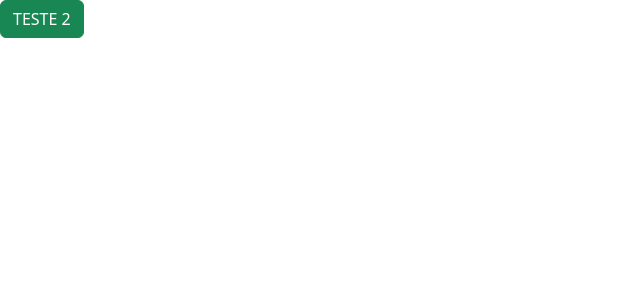
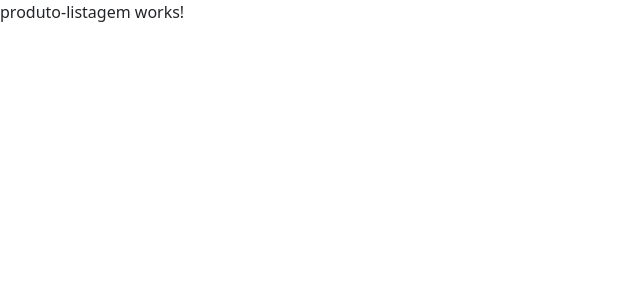
Before and after one commit to vilmar-junior/senac-dw-20232-frontend-exemplos, an Angular app: page /produtos/lista in a window 1280 px wide. Before the commit this address led to /. Shown: the top 300 px of the page, without its empty margins (0-640 px from the left). Built offline with nearby package versions, Linux system fonts and the light colour scheme.

Commit message:
aula 07 - primeiro módulo e componente

```diff
--- a/src/app/app-routing.module.ts
+++ b/src/app/app-routing.module.ts
@@ -1,7 +1,13 @@
 import { NgModule } from '@angular/core';
 import { RouterModule, Routes } from '@angular/router';
 
-const routes: Routes = [];
+const routes: Routes = [
+  {path: "", redirectTo: "produtos/lista", pathMatch: "full"},
+  {
+    path: 'produtos',
+    loadChildren:() => import('./produtos/produtos.module').then(m => m.ProdutosModule)
+  }
+];
 
 @NgModule({
   imports: [RouterModule.forRoot(routes)],
--- a/src/app/app.component.html
+++ b/src/app/app.component.html
@@ -1,5 +1 @@
-<div class="col-md-6">
-  <button class="btn btn-success">TESTE 2</button>
-</div>
-
 <router-outlet></router-outlet>
--- /dev/null
+++ b/src/app/produtos/produto-listagem/produto-listagem.component.html
@@ -0,0 +1 @@
+<p>produto-listagem works!</p>
--- /dev/null
+++ b/src/app/produtos/produto-listagem/produto-listagem.component.ts
@@ -0,0 +1,17 @@
+import { Component, OnInit } from '@angular/core';
+
+@Component({
+  selector: 'app-produto-listagem',
+  templateUrl: './produto-listagem.component.html',
+  styleUrls: ['./produto-listagem.component.scss']
+})
+export class ProdutoListagemComponent implements OnInit {
+
+  constructor(){
+
+  }
+
+  ngOnInit(): void {
+
+  }
+}
```
Also changed, not shown: src/app/produtos/produtos-routing.module.ts (added, +13 -0 lines), src/app/produtos/produtos.module.ts (added, +17 -0 lines), src/app/produtos/produto-listagem/produto-listagem.component.scss (added), 1 other file (tests, documents, lock files or other folders).
